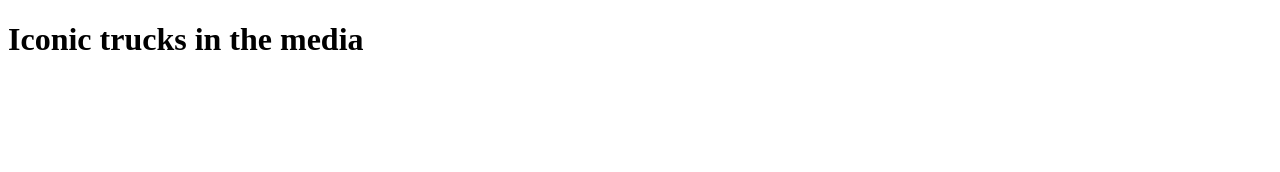
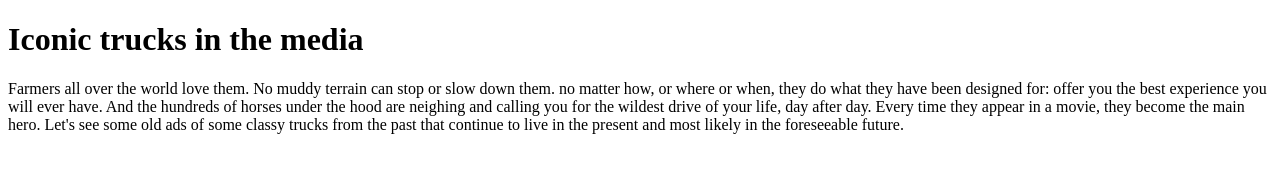
Before and after one commit to yonagami/cfsd-video-compilation-page, a plain HTML site: page index.html in a window 1280 px wide. Drawn offline with Linux system fonts and the light colour scheme.

Commit message:
Added introductive paragraph

```diff
--- a/index.html
+++ b/index.html
@@ -8,6 +8,7 @@
 <body>
   <main>
     <h1>Iconic trucks in the media</h1>
+		<p>Farmers all over the world love them.  No muddy terrain can stop or slow down them. no matter how, or where or when, they do what they have been designed for: offer you the best experience you will ever have. And the hundreds of horses under the hood are neighing and calling you for the wildest drive of your life, day after day. Every time they appear in a movie, they become the main hero. Let's see some old ads of some classy trucks from the past that continue to live in the present and most likely in the foreseeable future.</p>
   </main>
 </body>
 </html>
```
